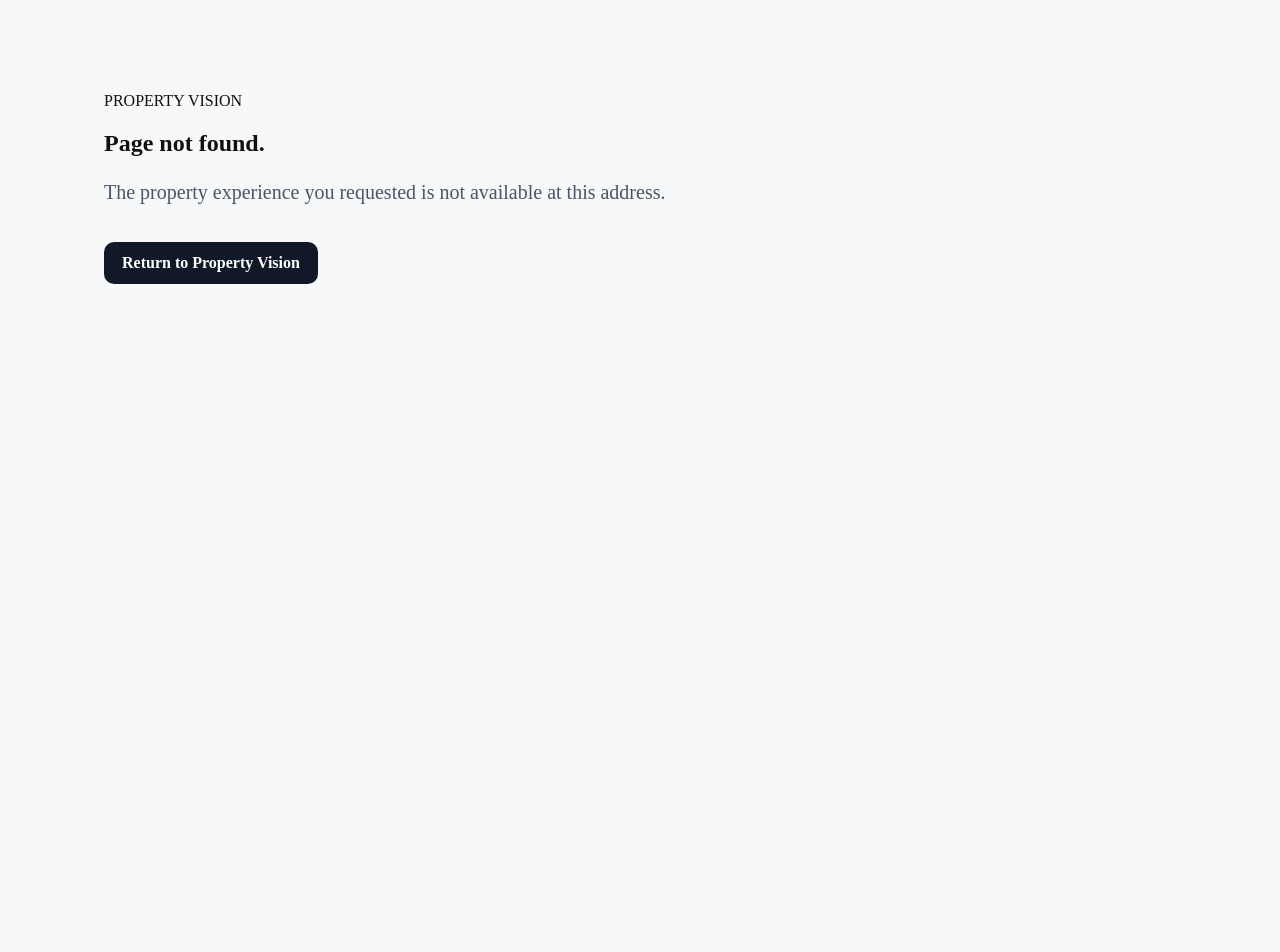
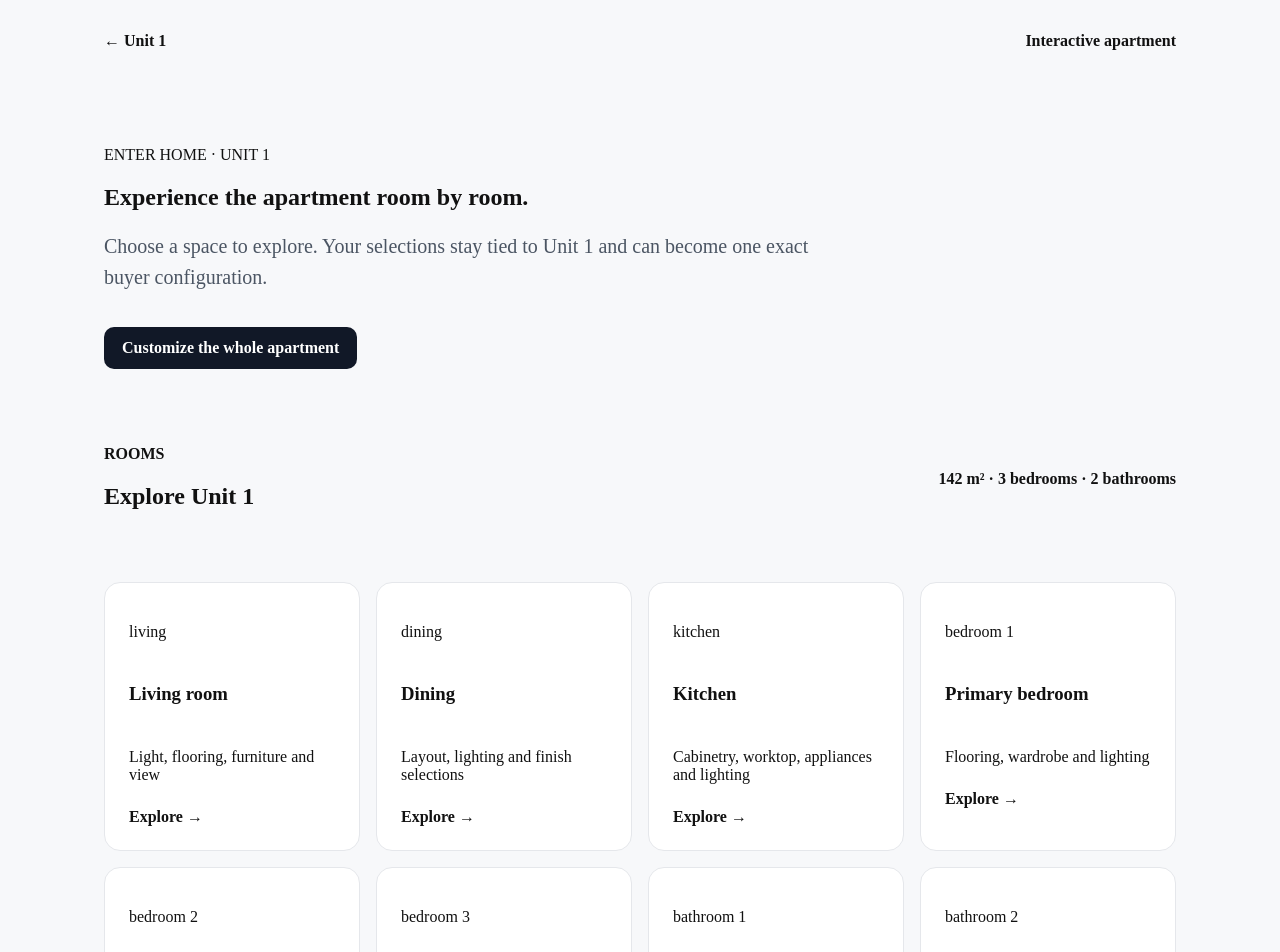
Before and after one commit to stpeter614-netizen/property-vision, a Next.js app: page /projects/aurelia-residences/units/1/experience in a window 1280 px wide. Before the commit this address had no page. Shown: the top 952 px of the page. Before the commit the page ends 800 px from the top, so only its background shows below. Built offline with nearby package versions, Linux system fonts and the light colour scheme.

Commit message:
Add Property Vision interactive apartment experience

```diff
--- /dev/null
+++ b/app/projects/aurelia-residences/units/[unitId]/experience/page.tsx
@@ -0,0 +1,55 @@
+type Props = { params: Promise<{ unitId: string }> };
+
+const rooms = [
+  { id: 'living', name: 'Living room', detail: 'Light, flooring, furniture and view' },
+  { id: 'dining', name: 'Dining', detail: 'Layout, lighting and finish selections' },
+  { id: 'kitchen', name: 'Kitchen', detail: 'Cabinetry, worktop, appliances and lighting' },
+  { id: 'bedroom-1', name: 'Primary bedroom', detail: 'Flooring, wardrobe and lighting' },
+  { id: 'bedroom-2', name: 'Bedroom 2', detail: 'Flooring, wardrobe and lighting' },
+  { id: 'bedroom-3', name: 'Bedroom 3', detail: 'Flooring, wardrobe and lighting' },
+  { id: 'bathroom-1', name: 'Bathroom 1', detail: 'Sanitaryware, wall finish and fittings' },
+  { id: 'bathroom-2', name: 'Bathroom 2', detail: 'Sanitaryware, wall finish and fittings' },
+  { id: 'balcony', name: 'Balcony', detail: 'Outdoor finish and view' },
+];
+
+export default async function ApartmentExperience({ params }: Props) {
+  const { unitId } = await params;
+  return (
+    <main className="shell">
+      <nav className="nav">
+        <a href={'/projects/aurelia-residences/units/' + unitId}>← Unit {unitId}</a>
+        <span>Interactive apartment</span>
+      </nav>
+
+      <section className="hero">
+        <div>
+          <p className="eyebrow">ENTER HOME · UNIT {unitId}</p>
+          <h1>Experience the apartment room by room.</h1>
+          <p className="lead">Choose a space to explore. Your selections stay tied to Unit {unitId} and can become one exact buyer configuration.</p>
+          <a className="button" href={'/projects/aurelia-residences/units/' + unitId + '/customize'}>Customize the whole apartment</a>
+        </div>
+      </section>
+
+      <section>
+        <div className="nav">
+          <div>
+            <p className="eyebrow">ROOMS</p>
+            <h2>Explore Unit {unitId}</h2>
+          </div>
+          <span>142 m² · 3 bedrooms · 2 bathrooms</span>
+        </div>
+
+        <div className="grid">
+          {rooms.map((room) => (
+            <a className="card" href={'/projects/aurelia-residences/units/' + unitId + '/customize?room=' + room.id} key={room.id}>
+              <p className="eyebrow">{room.id.replaceAll('-', ' ')}</p>
+              <h3>{room.name}</h3>
+              <p>{room.detail}</p>
+              <strong>Explore →</strong>
+            </a>
+          ))}
+        </div>
+      </section>
+    </main>
+  );
+}
```
